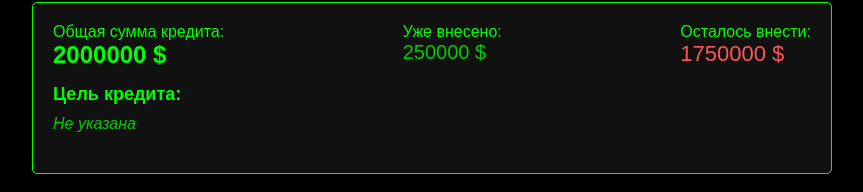
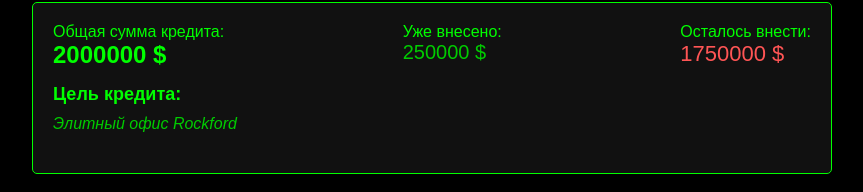
Before and after one commit to Andrew-darkweb/SHELDONEFMQ-Bank, a plain HTML site: page index.html in a window 1280 px wide. Shown: the part 110-302 px from the top of the page, without its empty margins (208-1071 px from the left). Drawn offline with Linux system fonts and the light colour scheme.

Commit message:
Update index.html

```diff
--- a/index.html
+++ b/index.html
@@ -141,7 +141,7 @@
 
         <div class="goal-section">
             <div class="goal-title">Цель кредита:</div>
-            <div class="goal-description" id="goal-description">Не указана</div>
+            <div class="goal-description" id="goal-description">Элитный офис Rockford</div>
         </div>
     </div>
 
```
